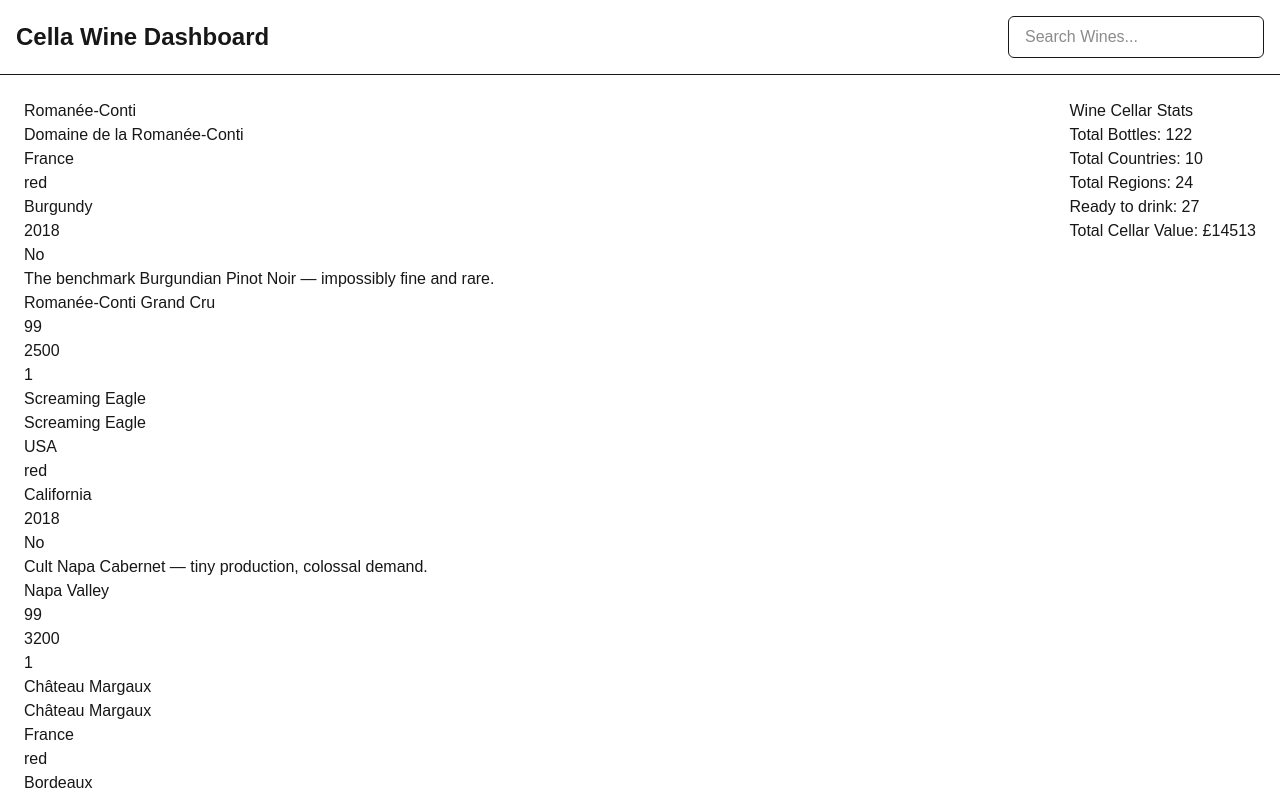
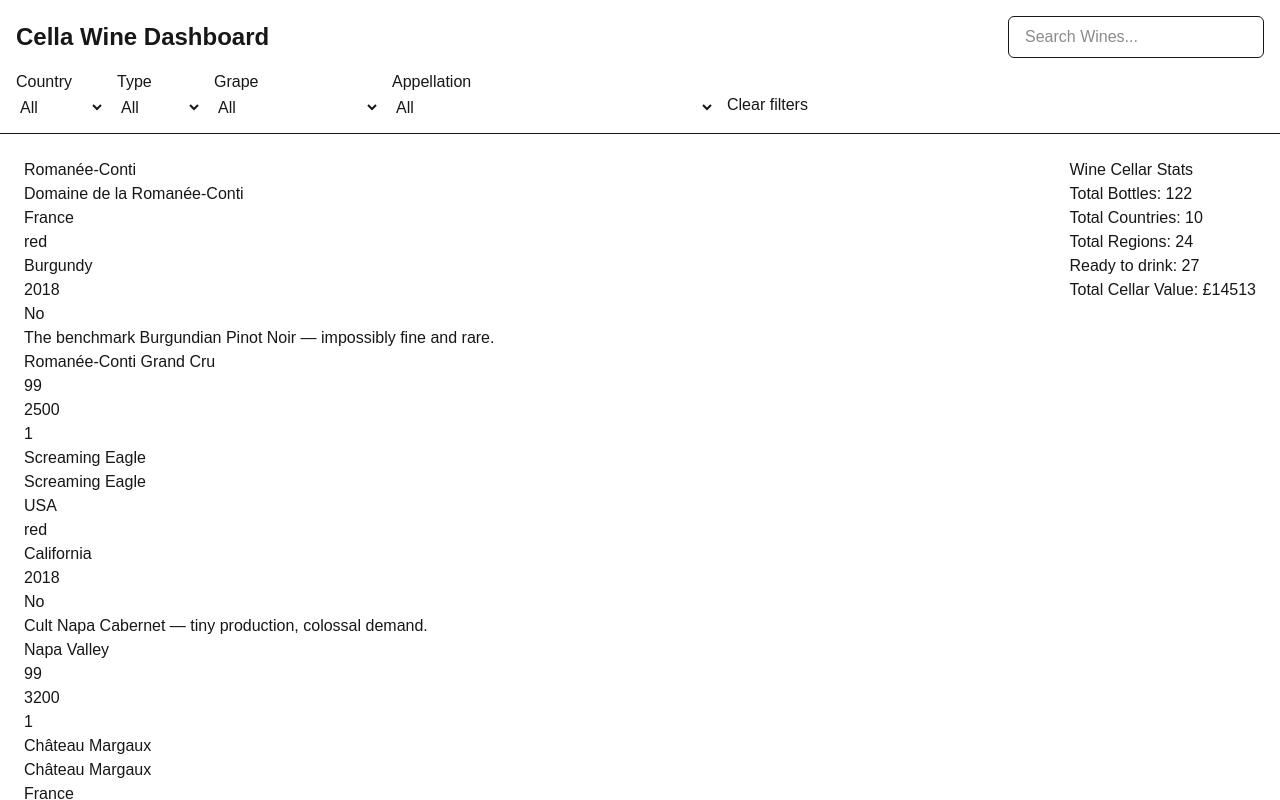
Before and after one commit to philippewisniewski/cella, a Next.js app: page / in a window 1280 px wide. Shown: the top 800 px of the page. Built offline with nearby package versions, Linux system fonts and the light colour scheme.

Commit message:
Addition of filters.

```diff
--- a/components/dashboard.tsx
+++ b/components/dashboard.tsx
@@ -114,7 +114,13 @@
   // === BLOCK 5: RENDER ===
   return (
     <div className="flex flex-col">
-      <Header searchValue={searchText} onSearchChange={setSearchText} />
+      <Header
+        wines={wines}
+        searchValue={searchText}
+        onSearchChange={setSearchText}
+        filters={filters}
+        onFilterChange={setFilters}
+      />
 
       {/* Row below the header: main area + aside */}
       <div className="flex gap-6 p-6">
--- a/components/filters.tsx
+++ b/components/filters.tsx
@@ -0,0 +1,84 @@
+'use client'
+
+import { useMemo } from 'react'
+import type { Wine, WineFilters } from '@/lib/types'
+
+export default function Filters({
+  wines,
+  filters,
+  onChange,
+}: {
+  wines: Wine[]
+  filters: WineFilters
+  onChange: (next: WineFilters) => void
+}) {
+  // Build the unique, sorted option lists for each dropdown straight from
+  // the data. New wines added later automatically appear here.
+  const countries = useMemo(
+    () => Array.from(new Set(wines.map((w) => w.country))).sort(),
+    [wines],
+  )
+  const types = useMemo(
+    () => Array.from(new Set(wines.map((w) => w.type))).sort(),
+    [wines],
+  )
+  const grapes = useMemo(
+    () => Array.from(new Set(wines.flatMap((w) => w.grapeVariety))).sort(),
+    [wines],
+  )
+  const appellations = useMemo(
+    () => Array.from(new Set(wines.map((w) => w.appellation))).filter(Boolean).sort(),
+    [wines],
+  )
+
+  // === BLOCK 2: the <select> dropdowns ===
+  // Small helper that renders one labelled dropdown. `key` is the field on
+  // WineFilters this dropdown controls (e.g. "country"); we write it with
+  // `[key]` so the same helper works for all four.
+  const select = (
+    label: string,
+    value: string | undefined,
+    options: string[],
+    key: keyof WineFilters,
+  ) => (
+    <label className="flex flex-col gap-1">
+      <span>{label}</span>
+      <select
+        value={value ?? ''}
+        onChange={(e) =>
+          onChange({ ...filters, [key]: e.target.value || undefined })
+        }
+      >
+        <option value="">All</option>
+        {options.map((o) => (
+          <option key={o} value={o}>{o}</option>
+        ))}
+      </select>
+    </label>
+  )
+
+  // Render the four dropdowns.
+  const selects = (
+    <div className="flex flex-wrap gap-3">
+      {select('Country', filters.country, countries, 'country')}
+      {select('Type', filters.type, types, 'type')}
+      {select('Grape', filters.grape, grapes, 'grape')}
+      {select('Appellation', filters.appellation, appellations, 'appellation')}
+    </div>
+  )
+
+  // === BLOCK 3: the Clear button + render ===
+  // Reset every filter at once by sending back an empty object.
+  const clear = (
+    <button type="button" onClick={() => onChange({})}>
+      Clear filters
+    </button>
+  )
+
+  return (
+    <div className="flex flex-wrap items-end gap-3">
+      {selects}
+      {clear}
+    </div>
+  )
+}
--- a/components/header.tsx
+++ b/components/header.tsx
@@ -1,19 +1,39 @@
 'use client'
 
+import type { Wine, WineFilters } from '@/lib/types'
 import Search from './search'
+import Filters from './filters'
 
 export default function Header({
+    wines,
     searchValue,
     onSearchChange,
+    filters,
+    onFilterChange,
 }: {
+    wines: Wine[]
     searchValue: string
     onSearchChange: (value: string) => void
+    filters: WineFilters
+    onFilterChange: (next: WineFilters) => void
 }) {
     return (
-        <header className="flex items-center justify-between gap-4 border-b p-4">
-            <h1 className="text-2xl font-semibold">Cella Wine Dashboard</h1>
-            <div className="w-64">
-                <Search value={searchValue} onChange={onSearchChange} />
+        <header className="border-b p-4">
+            {/* Top row: title on the left, search on the right */}
+            <div className="flex items-center justify-between gap-4">
+                <h1 className="text-2xl font-semibold">Cella Wine Dashboard</h1>
+                <div className="w-64">
+                    <Search value={searchValue} onChange={onSearchChange} />
+                </div>
+            </div>
+
+            {/* Filters sit directly under the search bar */}
+            <div className="mt-3">
+                <Filters
+                    wines={wines}
+                    filters={filters}
+                    onChange={onFilterChange}
+                />
             </div>
         </header>
     )
```
